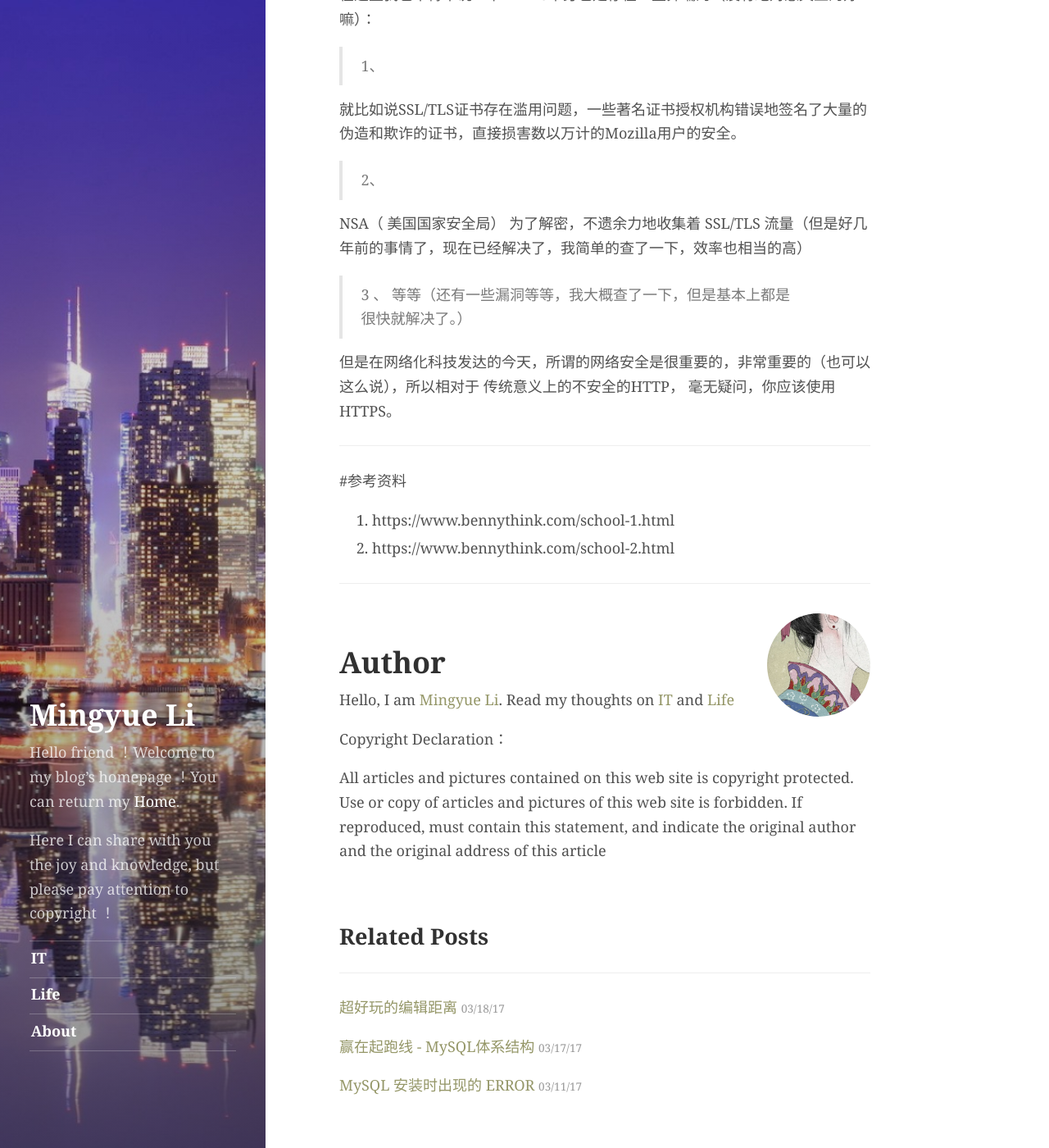
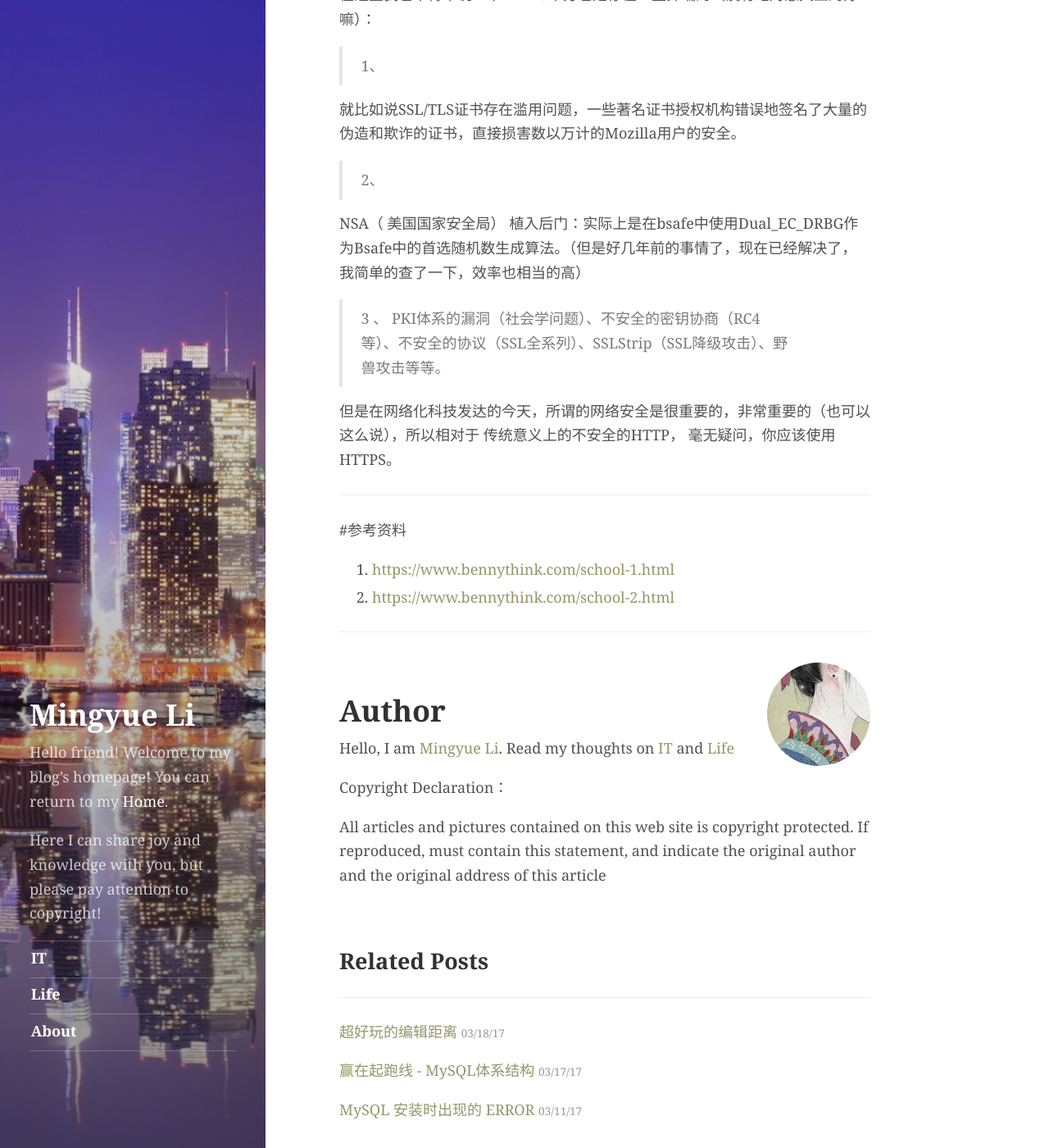
Before and after one commit to lmy1223/cn, a Jekyll site: the page built from _posts/2017-01-16-https-introduce.md, in a window 1280 px wide and 1400 px high, scrolled down 3931 px. Shown: the whole window at 82% size. Built offline with Jekyll 4.4.1, drawn with Linux system fonts in a browser that asks for light colours.

Commit message:
修改主页和一些文章的问题

```diff
--- a/_config.yml
+++ b/_config.yml
@@ -21,10 +21,10 @@ paginate_path:       '/page-:num/'
 
 # Markdown enabled, however don't use more than one paragraph (enforced by `>`)
 description:         >
-  Hello friend ！Welcome to my blog's homepage ！You can return my [Home](http://mingyueli.com).
+  Hello friend! Welcome to my blog’s homepage! You can return to my [Home](http://mingyueli.com).
 
 
-  Here I can share with you the joy and knowledge, but please pay attention to copyright ！
+  Here I can share joy and knowledge with you, but please pay attention to copyright!
 
 # The tags listed as entries in the sidebar
 sidebar_tags:        [IT, Life]
@@ -52,7 +52,7 @@ author:
 
     Copyright Declaration：
 
-    All articles and pictures contained on this web site is copyright protected. Use or copy of articles and pictures of this web site is forbidden.
+    All articles and pictures contained on this web site is copyright protected.
     If reproduced, must contain this statement, and indicate the original author and the original address of this article
   # 介绍
   introduce:
@@ -72,7 +72,7 @@ author:
   social:
     # facebook:        _username_
     # twitter:         _username_
-    google:
+    google:          UA-93963635-1
     github:          lmy1223
     # vk:              _username_
     # youtube:         _string___string___string_
@@ -110,7 +110,7 @@ author:
 google_analytics_id: 'UA-84025722-2'
 
 # Setting a disqus subdomain will enable the comment section
-# disqus:            <username>
+disqus:            <username>
 
 kramdown:
   math_engine:       mathjax
--- a/_posts/2017-01-16-https-introduce.md
+++ b/_posts/2017-01-16-https-introduce.md
@@ -129,10 +129,9 @@ HTTPS不是一种新的协议，是HTTP + SSL/TLS， 也就是在TCP（负责网
 
 > 2、
 
-NSA（ 美国国家安全局） 为了解密，不遗余力地收集着 SSL/TLS 流量（但是好几年前的事情了，现在已经解决了，我简单的查了一下，效率也相当的高）
-
+NSA（ 美国国家安全局） 植入后门：实际上是在bsafe中使用Dual_EC_DRBG作为Bsafe中的首选随机数生成算法。（但是好几年前的事情了，现在已经解决了，我简单的查了一下，效率也相当的高）
 >3 、
-等等（还有一些漏洞等等，我大概查了一下，但是基本上都是很快就解决了。）
+PKI体系的漏洞（社会学问题）、不安全的密钥协商（RC4等）、不安全的协议（SSL全系列）、SSLStrip（SSL降级攻击）、野兽攻击等等。
 
 
 但是在网络化科技发达的今天，所谓的网络安全是很重要的，非常重要的（也可以这么说），所以相对于 传统意义上的不安全的HTTP， 毫无疑问，你应该使用HTTPS。
@@ -142,8 +141,8 @@ NSA（ 美国国家安全局） 为了解密，不遗余力地收集着 SSL/TLS
 #参考资料
 
 
-1. https://www.bennythink.com/school-1.html
-2. https://www.bennythink.com/school-2.html
+1. [https://www.bennythink.com/school-1.html](https://www.bennythink.com/school-1.html)
+2. [https://www.bennythink.com/school-2.html](https://www.bennythink.com/school-2.html)
 
 
 ----------
```
Also changed, not shown: _posts/2017-02-07-solve-problem-for-ftp-2.md (+1 -1 lines).
